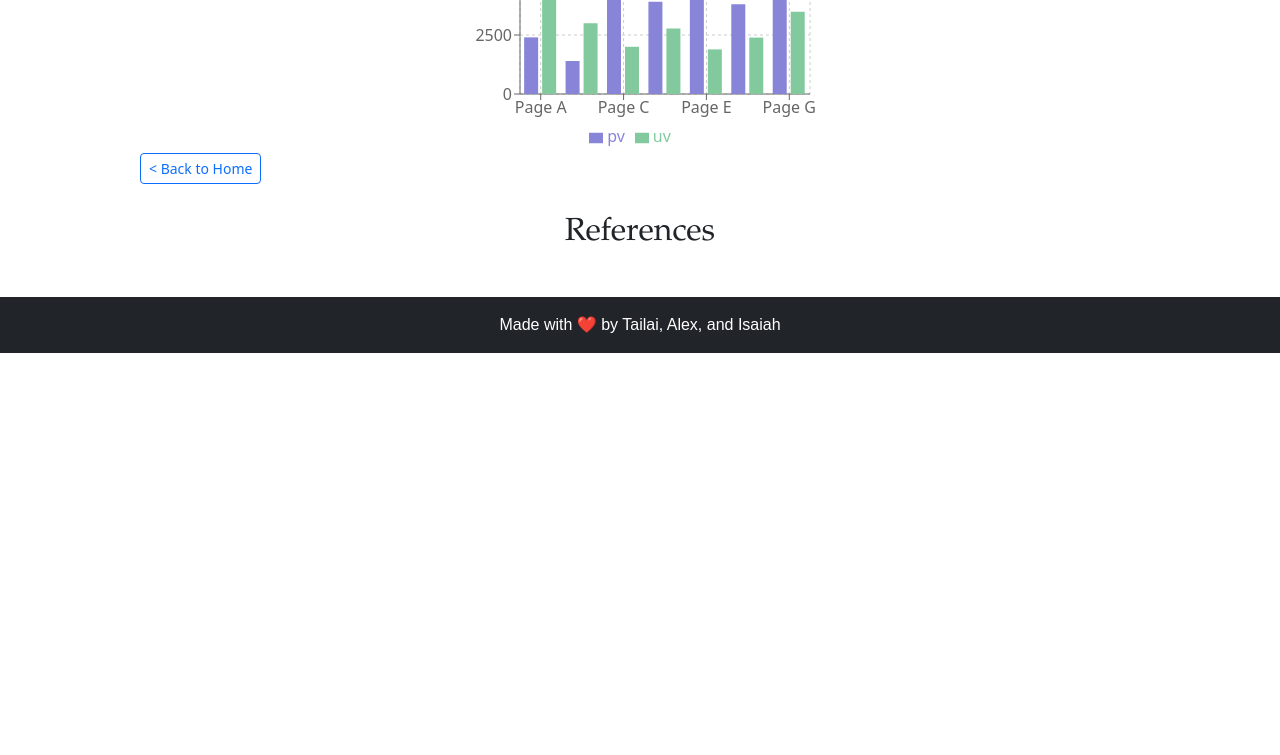
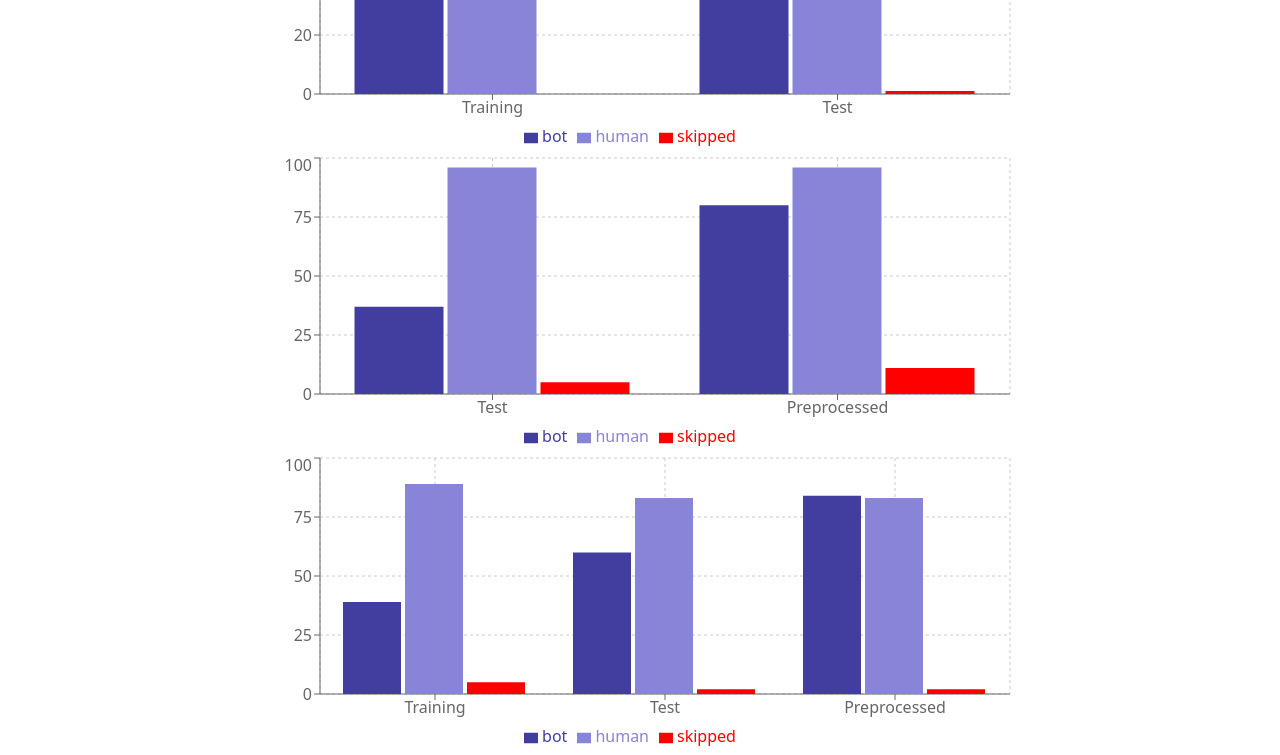
Before and after one commit to tailaiwang/bot-analysis, a React (Vite) app in the folder bot-analysis-react/: page /bot-analysis/analysis in a window 1280 px wide. Shown: the part 1140-1895 px from the top of the page. Before the commit the page ends 1493 px from the top, so only its background shows below. Built offline with nearby package versions, Linux system fonts and the light colour scheme.

Commit message:
graph all analysis results

```diff
--- /dev/null
+++ b/bot-analysis-react/src/data/FullResults.tsx
@@ -0,0 +1,19 @@
+const FullResults = [
+    {
+        name: 'Heuristic Model',
+        bot: 35,
+        human: 56,
+    },
+    {
+        name: 'Cosine Similarity Random Forest',
+        bot: 80,
+        human: 96,
+    },
+    {
+        name: 'GPT-2 Output Detector',
+        bot: 84,
+        human: 83,
+    }
+];
+
+export default FullResults;
--- /dev/null
+++ b/bot-analysis-react/src/data/GPTResults.tsx
@@ -0,0 +1,22 @@
+const GPTResults = [
+    {
+        run: 'Training',
+        bot: 39,
+        human: 89,
+        skipped: 5
+    },
+    {
+        run: 'Test',
+        bot: 60,
+        human: 83,
+        skipped: 2
+    },
+    {
+        run: 'Preprocessed',
+        bot: 84,
+        human: 83,
+        skipped: 2
+    },
+];
+
+export default GPTResults;
--- /dev/null
+++ b/bot-analysis-react/src/data/HeuristicResults.tsx
@@ -0,0 +1,16 @@
+const HeuristicResults = [
+    {
+        run: 'Training',
+        bot: 35,
+        human: 56,
+        skipped: 0
+    },
+    {
+        run: 'Test',
+        bot: 58,
+        human: 63,
+        skipped: 1
+    },
+];
+
+export default HeuristicResults;
--- /dev/null
+++ b/bot-analysis-react/src/data/RandomForestResults.tsx
@@ -0,0 +1,16 @@
+const RandomForestResults = [
+    {
+        run: 'Test',
+        bot: 37,
+        human: 96,
+        skipped: 5
+    },
+    {
+        run: 'Preprocessed',
+        bot: 80,
+        human: 96,
+        skipped: 11
+    },
+];
+
+export default RandomForestResults;
--- a/bot-analysis-react/src/pages/Analysis.tsx
+++ b/bot-analysis-react/src/pages/Analysis.tsx
@@ -6,52 +6,11 @@ import { BarChart, Bar, Rectangle, XAxis, YAxis, CartesianGrid, Tooltip, Legend
 import analysis from '../assets/analysis.jpg';
 import ImageWithSubText from '../components/ImageWithSubText';
 import useScrollToTop from '../hooks/useScrollToTop';
+import FullResults from '../data/FullResults';
+import HeuristicResults from '../data/HeuristicResults';
+import RandomForestResults from '../data/RandomForestResults';
+import GPTResults from '../data/GPTResults';
 
-
-const data = [
-  {
-    name: 'Page A',
-    uv: 4000,
-    pv: 2400,
-    amt: 2400,
-  },
-  {
-    name: 'Page B',
-    uv: 3000,
-    pv: 1398,
-    amt: 2210,
-  },
-  {
-    name: 'Page C',
-    uv: 2000,
-    pv: 9800,
-    amt: 2290,
-  },
-  {
-    name: 'Page D',
-    uv: 2780,
-    pv: 3908,
-    amt: 2000,
-  },
-  {
-    name: 'Page E',
-    uv: 1890,
-    pv: 4800,
-    amt: 2181,
-  },
-  {
-    name: 'Page F',
-    uv: 2390,
-    pv: 3800,
-    amt: 2500,
-  },
-  {
-    name: 'Page G',
-    uv: 3490,
-    pv: 4300,
-    amt: 2100,
-  },
-];
 
 const Analysis: React.FC = () => {
   useScrollToTop();
@@ -75,10 +34,76 @@ const Analysis: React.FC = () => {
               />
             </div>
             <div style={{ display: 'flex', justifyContent: 'center', alignItems: 'center', height: '100%' }}>
-            <BarChart
-                width={400}
+              <BarChart
+                width={800}
                 height={300}
-                data={data}
+                data={HeuristicResults}
+                margin={{
+                  top: 5,
+                  right: 30,
+                  left: 20,
+                  bottom: 5,
+                }}
+              >
+                <CartesianGrid strokeDasharray="3 3" />
+                <XAxis dataKey="run" />
+                <YAxis />
+                <Tooltip />
+                <Legend />
+                <Bar dataKey="bot" fill="#413ea0" activeBar={<Rectangle fill="pink" stroke="blue" />} />
+                <Bar dataKey="human" fill="#8884d8" activeBar={<Rectangle fill="gold" stroke="purple" />} />
+                <Bar dataKey="skipped" fill="#FF0000" activeBar={<Rectangle fill="gold" stroke="purple" />} />
+              </BarChart>
+            </div>
+            <div style={{ display: 'flex', justifyContent: 'center', alignItems: 'center', height: '100%' }}>
+              <BarChart
+                width={800}
+                height={300}
+                data={RandomForestResults}
+                margin={{
+                  top: 5,
+                  right: 30,
+                  left: 20,
+                  bottom: 5,
+                }}
+              >
+                <CartesianGrid strokeDasharray="3 3" />
+                <XAxis dataKey="run" />
+                <YAxis />
+                <Tooltip />
+                <Legend />
+                <Bar dataKey="bot" fill="#413ea0" activeBar={<Rectangle fill="pink" stroke="blue" />} />
+                <Bar dataKey="human" fill="#8884d8" activeBar={<Rectangle fill="gold" stroke="purple" />} />
+                <Bar dataKey="skipped" fill="#FF0000" activeBar={<Rectangle fill="gold" stroke="purple" />} />
+              </BarChart>
+            </div>
+            <div style={{ display: 'flex', justifyContent: 'center', alignItems: 'center', height: '100%' }}>
+              <BarChart
+                width={800}
+                height={300}
+                data={GPTResults}
+                margin={{
+                  top: 5,
+                  right: 30,
+                  left: 20,
+                  bottom: 5,
+                }}
+              >
+                <CartesianGrid strokeDasharray="3 3" />
+                <XAxis dataKey="run" />
+                <YAxis />
+                <Tooltip />
+                <Legend />
+                <Bar dataKey="bot" fill="#413ea0" activeBar={<Rectangle fill="pink" stroke="blue" />} />
+                <Bar dataKey="human" fill="#8884d8" activeBar={<Rectangle fill="gold" stroke="purple" />} />
+                <Bar dataKey="skipped" fill="#FF0000" activeBar={<Rectangle fill="gold" stroke="purple" />} />
+              </BarChart>
+            </div>
+            <div style={{ display: 'flex', justifyContent: 'center', alignItems: 'center', height: '100%' }}>
+              <BarChart
+                width={800}
+                height={300}
+                data={FullResults}
                 margin={{
                   top: 5,
                   right: 30,
@@ -91,8 +116,8 @@ const Analysis: React.FC = () => {
                 <YAxis />
                 <Tooltip />
                 <Legend />
-                <Bar dataKey="pv" fill="#8884d8" activeBar={<Rectangle fill="pink" stroke="blue" />} />
-                <Bar dataKey="uv" fill="#82ca9d" activeBar={<Rectangle fill="gold" stroke="purple" />} />
+                <Bar dataKey="bot" fill="#8884d8" activeBar={<Rectangle fill="pink" stroke="blue" />} />
+                <Bar dataKey="human" fill="#82ca9d" activeBar={<Rectangle fill="gold" stroke="purple" />} />
               </BarChart>
             </div>
             <Link to="/bot-analysis/" className="btn btn-sm btn-outline-primary"> &lt; Back to Home </Link>
```
Also changed, not shown: 1 other file (tests, documents, lock files or other folders).
